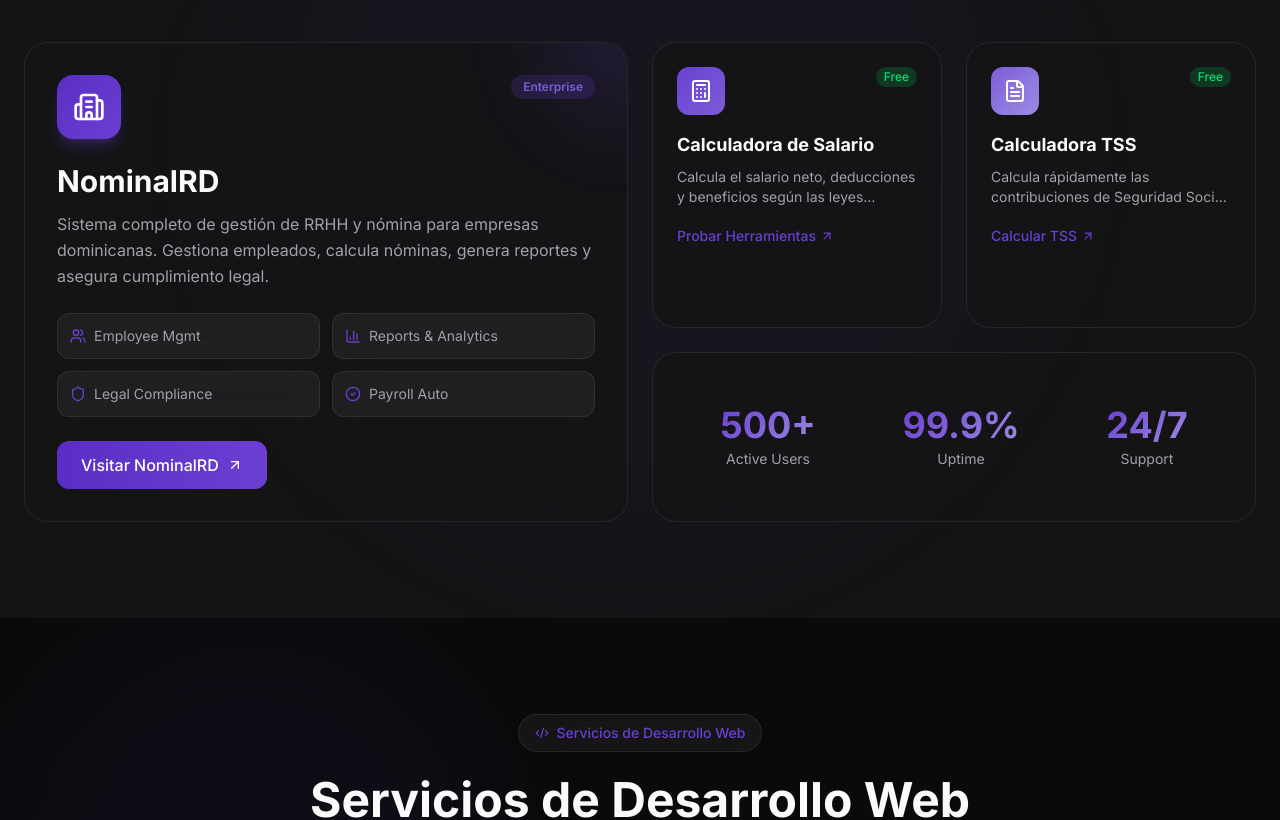
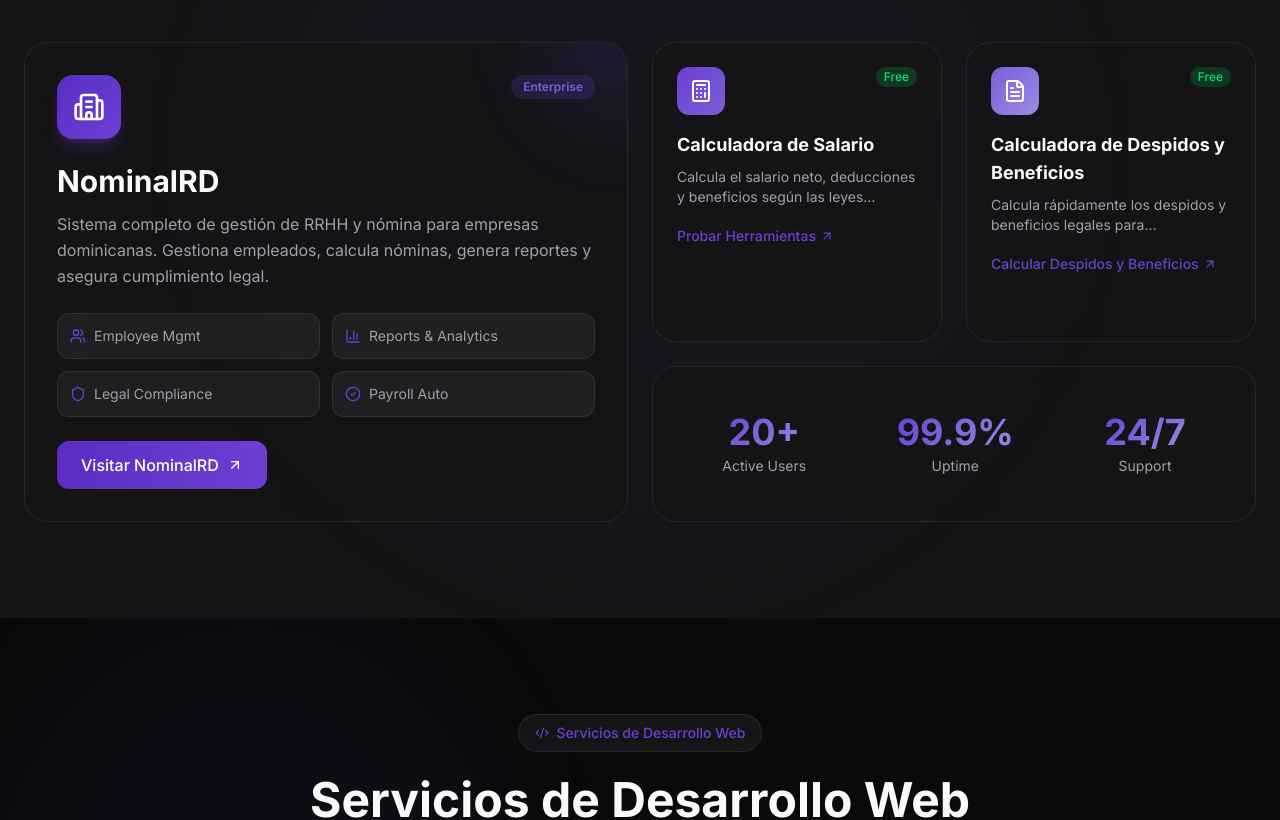
Before and after one commit to Hytech-Isaias/BadiaInnovations, a React (Vite) app: page / in a window 1280 px wide. Shown: the part 1100-1920 px from the top of the page. Built offline with nearby package versions, Linux system fonts and the light colour scheme.

Commit message:
feat: Implement full internationalization with English and Spanish locales, add BentoProducts component, and new image asset.

```diff
--- a/src/components/BentoProducts.tsx
+++ b/src/components/BentoProducts.tsx
@@ -165,7 +165,7 @@
               </p>
 
               <a
-                href="https://tools.nominalrd.com"
+                href="https://tools.nominalrd.com/es/salary-calculator"
                 target="_blank"
                 rel="noopener noreferrer"
                 className="inline-flex items-center gap-1 text-sm font-medium text-purple-500 hover:text-purple-400 transition-colors"
@@ -189,19 +189,19 @@
               </div>
 
               <h4 className="text-lg font-bold text-theme mb-2">
-                {t("products.tools.items.tss.name")}
+                {t("products.tools.items.leaves.name")}
               </h4>
               <p className="text-sm text-muted mb-4 line-clamp-2">
-                {t("products.tools.items.tss.desc")}
+                {t("products.tools.items.leaves.desc")}
               </p>
 
               <a
-                href="https://tools.nominalrd.com/tss"
+                href="https://tools.nominalrd.com/es/leaves-benefits-calculator"
                 target="_blank"
                 rel="noopener noreferrer"
                 className="inline-flex items-center gap-1 text-sm font-medium text-purple-500 hover:text-purple-400 transition-colors"
               >
-                {t("products.tools.items.tss.cta")}
+                {t("products.tools.items.leaves.cta")}
                 <ArrowUpRight size={14} />
               </a>
             </div>
@@ -211,7 +211,7 @@
           <motion.div variants={itemVariants} className="md:col-span-2">
             <div className="h-full glass rounded-3xl p-6 flex items-center justify-around">
               {[
-                { value: "500+", label: "Active Users" },
+                { value: "20+", label: "Active Users" },
                 { value: "99.9%", label: "Uptime" },
                 { value: "24/7", label: "Support" },
               ].map((stat, i) => (
--- a/src/components/HeroSection.tsx
+++ b/src/components/HeroSection.tsx
@@ -230,7 +230,7 @@
                         </div>
                       ))}
                     </div>
-                    <span className="text-sm text-muted">+500 companies</span>
+                    <span className="text-sm text-muted">+10 companies</span>
                   </div>
                 </div>
               </div>
--- a/src/components/ServicesSection.tsx
+++ b/src/components/ServicesSection.tsx
@@ -226,15 +226,12 @@
                     </div>
 
                     {/* Content area */}
-                    <div className="absolute inset-0 top-8 flex items-center justify-center">
-                      <div className="text-center">
-                        <div className="w-20 h-20 mx-auto mb-4 rounded-full bg-gradient-to-br from-purple-600/20 to-purple-400/20 flex items-center justify-center group-hover:scale-110 transition-transform duration-500">
-                          <Globe size={40} className="text-purple-500" />
-                        </div>
-                        <span className="text-muted text-sm">
-                          Wedding Planning Website
-                        </span>
-                      </div>
+                    <div className="absolute inset-0 top-8">
+                      <img
+                        src="/src/assets/images/TailoredWeddings.png"
+                        alt="Tailored Weddings RD Website"
+                        className="w-full h-full object-cover object-top"
+                      />
                     </div>
                   </div>
 
--- a/src/locales/en.json
+++ b/src/locales/en.json
@@ -38,15 +38,15 @@
           "name": "Salary Calculator",
           "desc": "Calculate net salary, deductions, and benefits according to Dominican Republic labor laws.",
           "features": ["ISR Calculation", "AFP/SFS Deductions", "Bonuses & Vacation"],
-          "link": "https://tools.nominalrd.com",
+          "link": "https://tools.nominalrd.com/es/salary-calculator",
           "cta": "Try Free Tools"
         },
-        "tss": {
-          "name": "TSS Calculator",
-          "desc": "Quickly calculate Social Security contributions for employers and employees.",
-          "features": ["Employer Contributions", "Employee Deductions", "Monthly Reports"],
-          "link": "https://tools.nominalrd.com/tss",
-          "cta": "Calculate TSS"
+        "leaves": {
+          "name": "Leaves & Benefits Calculator",
+          "desc": "Calculate leaves, benefits, and legal compliance for Dominican Republic businesses.",
+          "features": ["Leaves", "Benefits", "Legal Compliance"],
+          "link": "https://tools.nominalrd.com/es/leaves-benefits-calculator",
+          "cta": "Calculate Leaves & Benefits"
         }
       }
     }
--- a/src/locales/es.json
+++ b/src/locales/es.json
@@ -41,12 +41,12 @@
           "link": "https://tools.nominalrd.com",
           "cta": "Probar Herramientas"
         },
-        "tss": {
-          "name": "Calculadora TSS",
-          "desc": "Calcula rápidamente las contribuciones de Seguridad Social para empleadores y empleados.",
-          "features": ["Aportes Patronales", "Deducciones Empleado", "Reportes Mensuales"],
-          "link": "https://tools.nominalrd.com/tss",
-          "cta": "Calcular TSS"
+        "leaves": {
+          "name": "Calculadora de Despidos y Beneficios",
+          "desc": "Calcula rápidamente los despidos y beneficios legales para empleadores y empleados.",
+          "features": ["Despidos Legales", "Beneficios Legales", "Cumplimiento Legal"],
+          "link": "https://tools.nominalrd.com/es/leaves-benefits-calculator",
+          "cta": "Calcular Despidos y Beneficios"
         }
       }
     }
```
Also changed, not shown: 1 other file (tests, documents, lock files or other folders).
